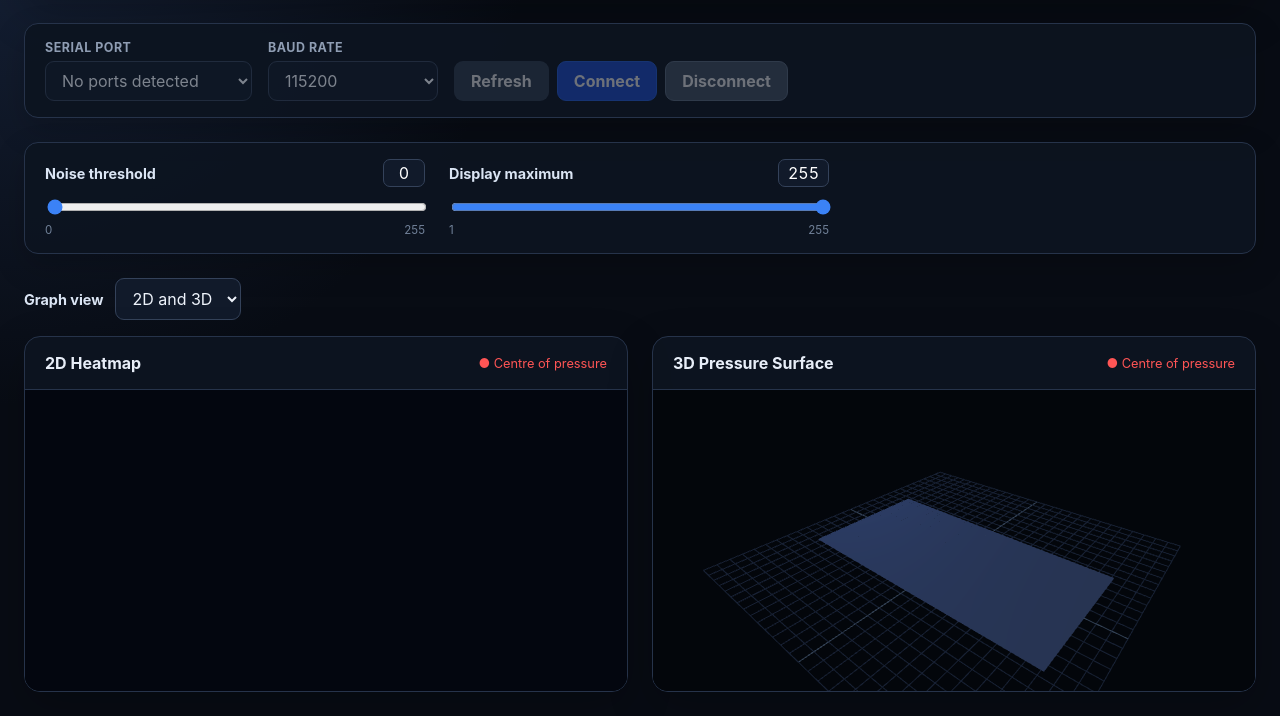
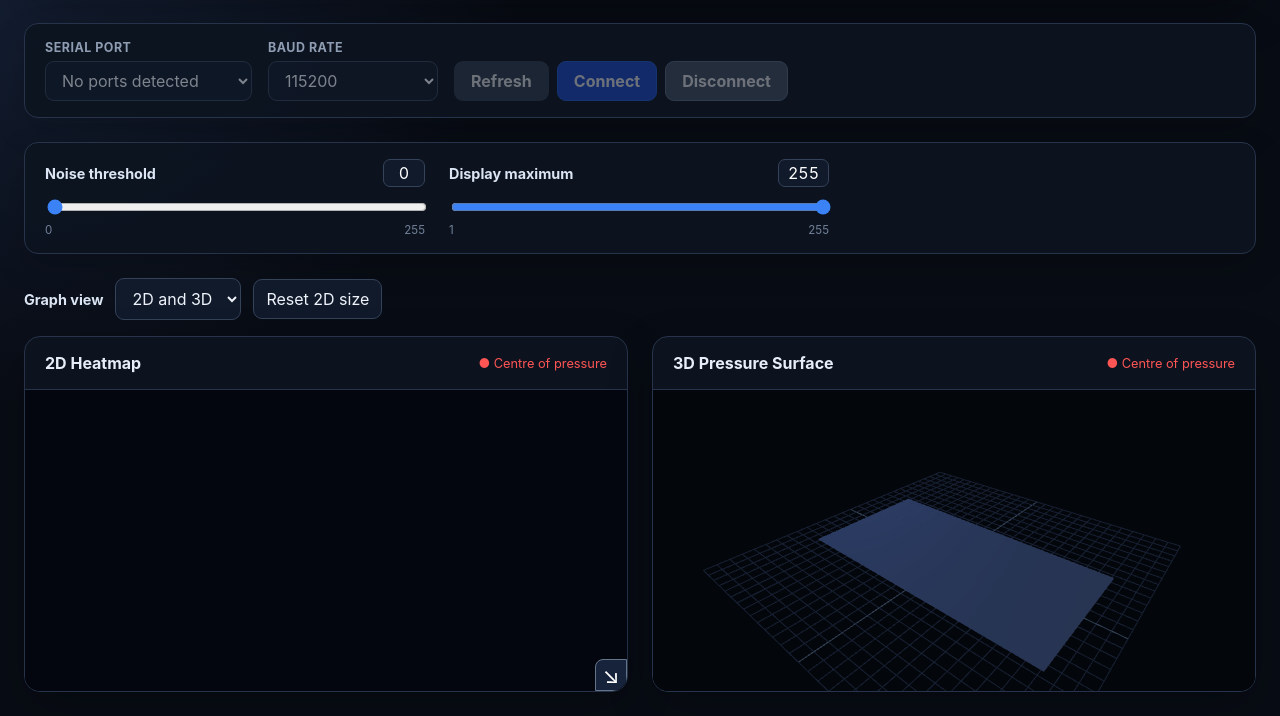
Before and after one commit to BerenChang/pressure_mat_backend, a website built with Vite: page frontend/index.html in a window 1280 px wide. Shown: the part 132-848 px from the top of the page. Built offline with nearby package versions, Linux system fonts and the light colour scheme; no server answers; animation ran at ten frames a second.

Commit message:
Allow resizing the 2D graph

```diff
--- a/frontend/index.html
+++ b/frontend/index.html
@@ -164,6 +164,9 @@
                 <option value="2d">2D only</option>
                 <option value="3d">3D only</option>
             </select>
+            <button id="reset-heatmap-size" class="size-reset-button" type="button">
+                Reset 2D size
+            </button>
         </div>
 
         <main id="visualization-grid" class="visualization-grid" data-view="both">
@@ -179,6 +182,13 @@
                         width="1120"
                         height="560"
                     ></canvas>
+                    <button
+                        id="heatmap-resize-handle"
+                        class="heatmap-resize-handle"
+                        type="button"
+                        aria-label="Resize 2D graph. Use left and right arrow keys to adjust width."
+                        title="Drag to resize the 2D graph"
+                    >↘</button>
                 </div>
             </section>
 
--- a/frontend/src/main.ts
+++ b/frontend/src/main.ts
@@ -40,6 +40,8 @@ const viewModeSelect = requireElement<HTMLSelectElement>("view-mode");
 const visualizationGrid = requireElement<HTMLElement>("visualization-grid");
 const heatmapPanel = requireElement<HTMLElement>("heatmap-panel");
 const surfacePanel = requireElement<HTMLElement>("surface-panel");
+const heatmapResizeHandle = requireElement<HTMLButtonElement>("heatmap-resize-handle");
+const resetHeatmapSizeButton = requireElement<HTMLButtonElement>("reset-heatmap-size");
 
 const statusDot = requireElement<HTMLSpanElement>("status-dot");
 const connectionStatus =
@@ -113,6 +115,8 @@ let totalFrames = 0;
 let framesSinceReport = 0;
 let readingActive = false;
 let serialConnected = false;
+let preferredHeatmapWidth: number | null = null;
+let resizeDrag: { pointerId: number; startX: number; startWidth: number } | null = null;
 
 function createColorTable(): Uint8Array {
     const table = new Uint8Array(256 * 3);
@@ -247,6 +251,8 @@ function updateViewMode(): void {
     visualizationGrid.dataset.view = mode;
     heatmapPanel.hidden = mode === "3d";
     surfacePanel.hidden = mode === "2d";
+    resetHeatmapSizeButton.disabled = mode === "3d";
+    applyHeatmapWidth();
 
     // Redraw the current frame at its new size, even when acquisition is stopped.
     // The 3D container's ResizeObserver handles its renderer and camera resize.
@@ -254,6 +260,91 @@ function updateViewMode(): void {
 }
 
 viewModeSelect.addEventListener("change", updateViewMode);
+
+function heatmapWidthLimits(): { minimum: number; maximum: number } {
+    const available = visualizationGrid.clientWidth;
+    const sideBySide = viewModeSelect.value === "both"
+        && window.matchMedia("(min-width: 1101px)").matches;
+    // Keep room for the 3D panel and the grid gap in the combined layout.
+    const maximum = Math.max(1, available - (sideBySide ? 280 + 24 : 0));
+    return { minimum: Math.min(280, maximum), maximum };
+}
+
+function applyHeatmapWidth(): void {
+    if (preferredHeatmapWidth === null) {
+        visualizationGrid.style.removeProperty("--heatmap-width");
+        return;
+    }
+    const { minimum, maximum } = heatmapWidthLimits();
+    const width = Math.max(minimum, Math.min(maximum, preferredHeatmapWidth));
+    visualizationGrid.style.setProperty("--heatmap-width", `${width}px`);
+}
+
+function setHeatmapWidth(width: number): void {
+    const { minimum, maximum } = heatmapWidthLimits();
+    preferredHeatmapWidth = Math.max(minimum, Math.min(maximum, width));
+    applyHeatmapWidth();
+    requestHeatmapRender();
+}
+
+heatmapResizeHandle.addEventListener("pointerdown", (event) => {
+    if (!event.isPrimary || event.button !== 0) {
+        return;
+    }
+    resizeDrag = {
+        pointerId: event.pointerId,
+        startX: event.clientX,
+        startWidth: heatmapPanel.getBoundingClientRect().width,
+    };
+    heatmapResizeHandle.setPointerCapture(event.pointerId);
+    event.preventDefault();
+});
+
+heatmapResizeHandle.addEventListener("pointermove", (event) => {
+    if (resizeDrag === null || resizeDrag.pointerId !== event.pointerId) {
+        return;
+    }
+    // Preserve the mat's 2:1 proportions as its width changes.
+    setHeatmapWidth(resizeDrag.startWidth + event.clientX - resizeDrag.startX);
+});
+
+function endHeatmapResize(event: PointerEvent): void {
+    if (resizeDrag?.pointerId !== event.pointerId) {
+        return;
+    }
+    resizeDrag = null;
+    if (heatmapResizeHandle.hasPointerCapture(event.pointerId)) {
+        heatmapResizeHandle.releasePointerCapture(event.pointerId);
+    }
+}
+
+heatmapResizeHandle.addEventListener("pointerup", endHeatmapResize);
+heatmapResizeHandle.addEventListener("pointercancel", endHeatmapResize);
+heatmapResizeHandle.addEventListener("lostpointercapture", () => { resizeDrag = null; });
+
+heatmapResizeHandle.addEventListener("keydown", (event) => {
+    if (event.key !== "ArrowLeft" && event.key !== "ArrowRight") {
+        return;
+    }
+    event.preventDefault();
+    const step = event.shiftKey ? 100 : 20;
+    setHeatmapWidth(heatmapPanel.getBoundingClientRect().width
+        + (event.key === "ArrowRight" ? step : -step));
+});
+
+resetHeatmapSizeButton.addEventListener("click", () => {
+    preferredHeatmapWidth = null;
+    applyHeatmapWidth();
+    requestHeatmapRender();
+});
+
+// Re-clamp when the browser changes size and redraw the stopped frame too.
+const heatmapLayoutObserver = new ResizeObserver(() => {
+    applyHeatmapWidth();
+    requestHeatmapRender();
+});
+heatmapLayoutObserver.observe(visualizationGrid);
+heatmapLayoutObserver.observe(canvas);
 
 function setConnectionStatus(connected: boolean): void {
     statusDot.classList.toggle("connected", connected);
--- a/frontend/src/style.css
+++ b/frontend/src/style.css
@@ -95,8 +95,9 @@ select {
 
 .visualization-grid {
     display: grid;
-    grid-template-columns: repeat(2, minmax(0, 1fr));
+    grid-template-columns: minmax(0, var(--heatmap-width, 1fr)) minmax(0, 1fr);
     gap: 24px;
+    align-items: start;
 }
 
 .visualization-grid[data-view="2d"],
@@ -112,6 +113,7 @@ select {
     display: flex;
     align-items: center;
     gap: 12px;
+    flex-wrap: wrap;
     margin-bottom: 16px;
 }
 
@@ -133,6 +135,54 @@ select {
 .view-controls select:focus-visible {
     outline: 2px solid #3b82f6;
     outline-offset: 2px;
+}
+
+.size-reset-button {
+    padding: 9px 12px;
+    border: 1px solid #34425a;
+    border-radius: 9px;
+    color: #eef3fb;
+    background: #111a2a;
+    cursor: pointer;
+}
+
+.size-reset-button:disabled {
+    opacity: 0.4;
+    cursor: not-allowed;
+}
+
+#heatmap-panel {
+    width: var(--heatmap-width, 100%);
+    max-width: 100%;
+    justify-self: start;
+}
+
+#heatmap-panel .panel-header {
+    flex-wrap: wrap;
+    gap: 8px;
+}
+
+.heatmap-resize-handle {
+    position: absolute;
+    right: 0;
+    bottom: 0;
+    width: 32px;
+    height: 32px;
+    padding: 0;
+    border: 1px solid #64748b;
+    border-radius: 8px 0 0;
+    color: #ffffff;
+    background: #17233a;
+    font-size: 22px;
+    cursor: nwse-resize;
+    touch-action: none;
+    user-select: none;
+}
+
+.heatmap-resize-handle:focus-visible,
+.size-reset-button:focus-visible {
+    outline: 2px solid #3b82f6;
+    outline-offset: -3px;
 }
 
 .panel {
```
